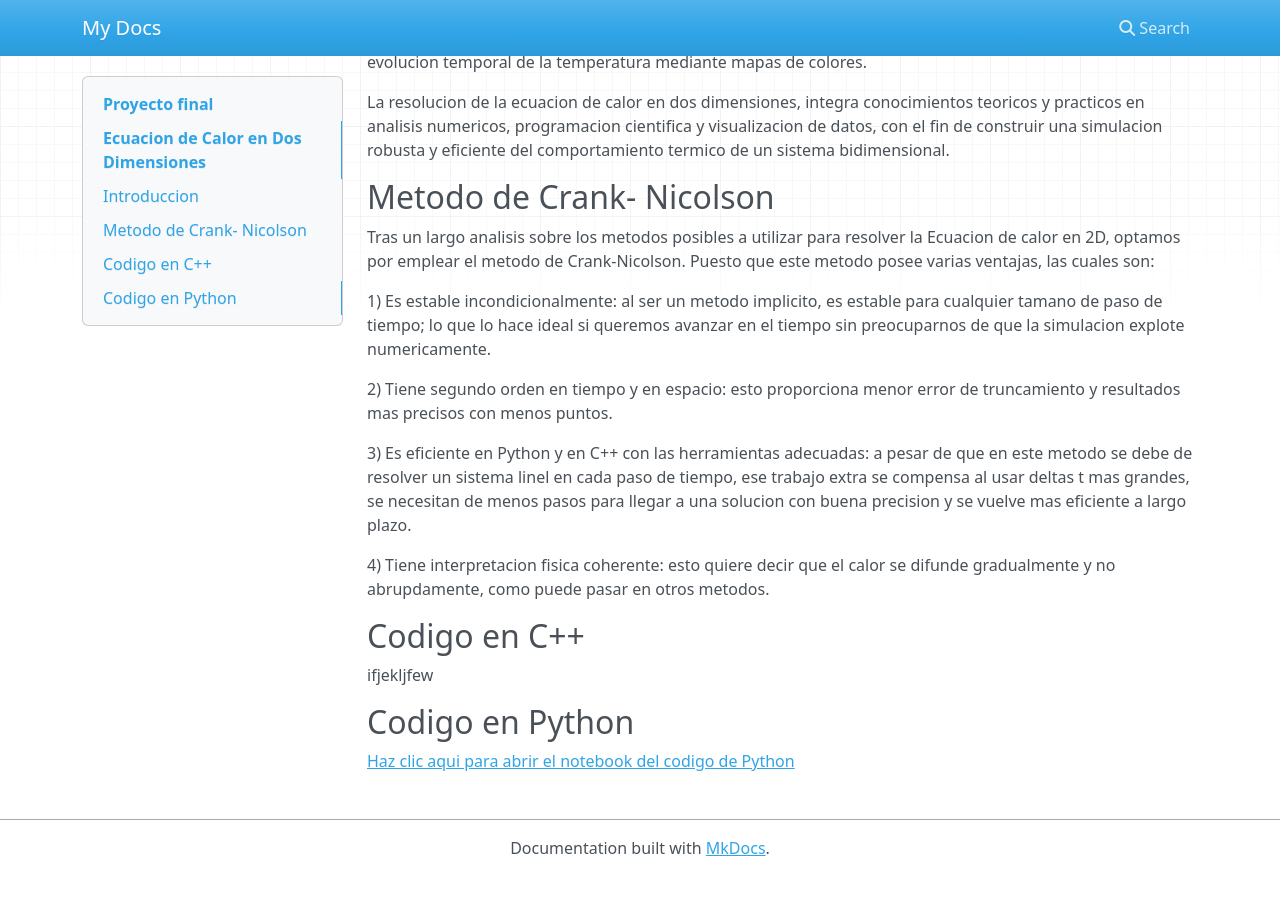
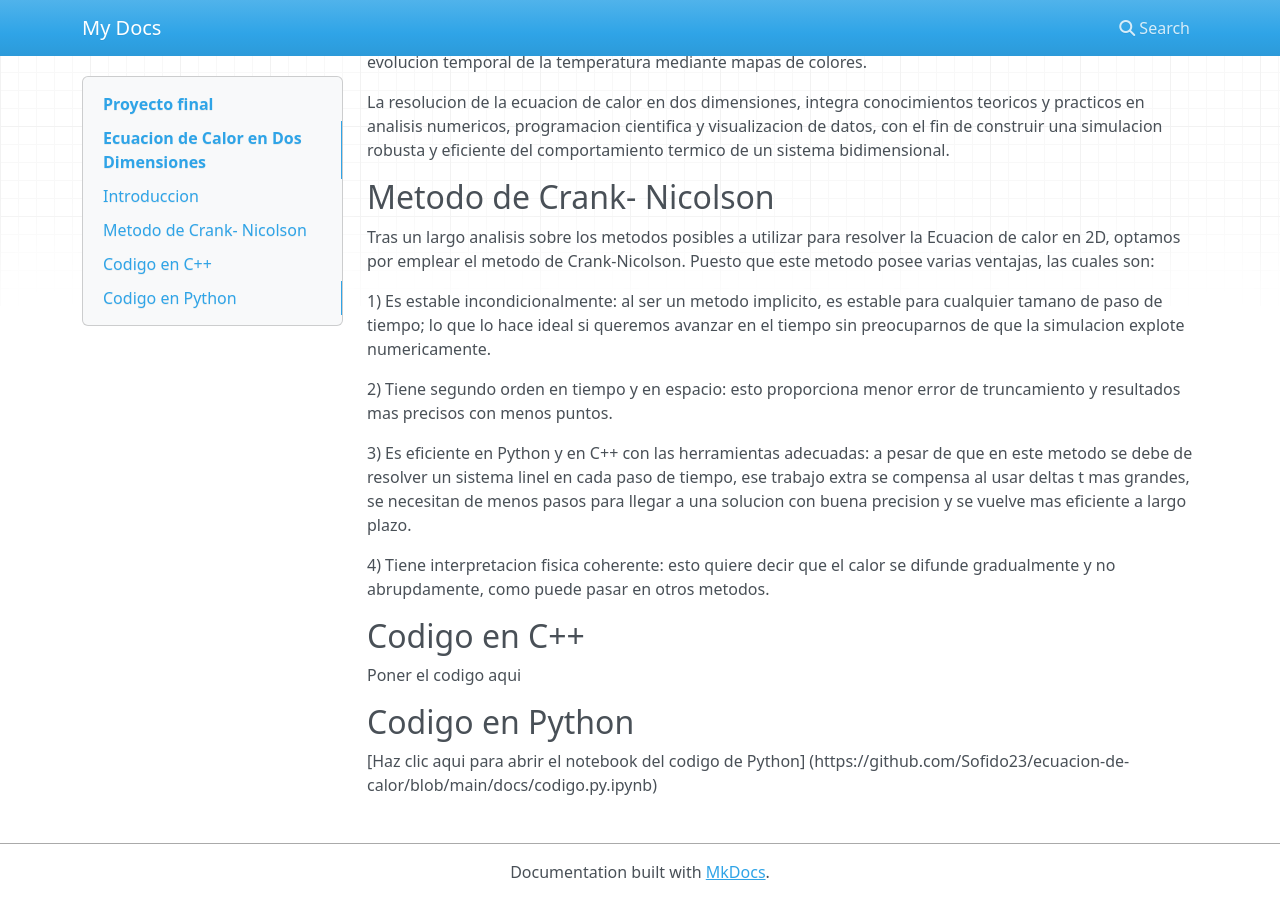
Before and after one commit to Sofido23/ecuacion-de-calor, an MkDocs documentation site: the page built from docs/index.md, in a window 1280 px wide and 900 px high, scrolled down 861 px. Built offline with MkDocs 1.6.1, drawn with Linux system fonts in a browser that asks for light colours; nearby versions of some CDN libraries; before the commit the page ends 1737 px from its top, so only the background shows below that.

Commit message:
Actualizacion del index.md

```diff
--- a/docs/index.md
+++ b/docs/index.md
@@ -54,8 +54,8 @@ Puesto que este metodo posee varias ventajas, las cuales son:
 
 ## Codigo en C++
 
-ifjekljfew
+Poner el codigo aqui
 
 ## Codigo en Python
 
-[Haz clic aqui para abrir el notebook del codigo de Python](https://github.com/Sofido23/ecuacion-de-calor/blob/main/docs/codigo.py.ipynb)
+[Haz clic aqui para abrir el notebook del codigo de Python] (https://github.com/Sofido23/ecuacion-de-calor/blob/main/docs/codigo.py.ipynb)
```
